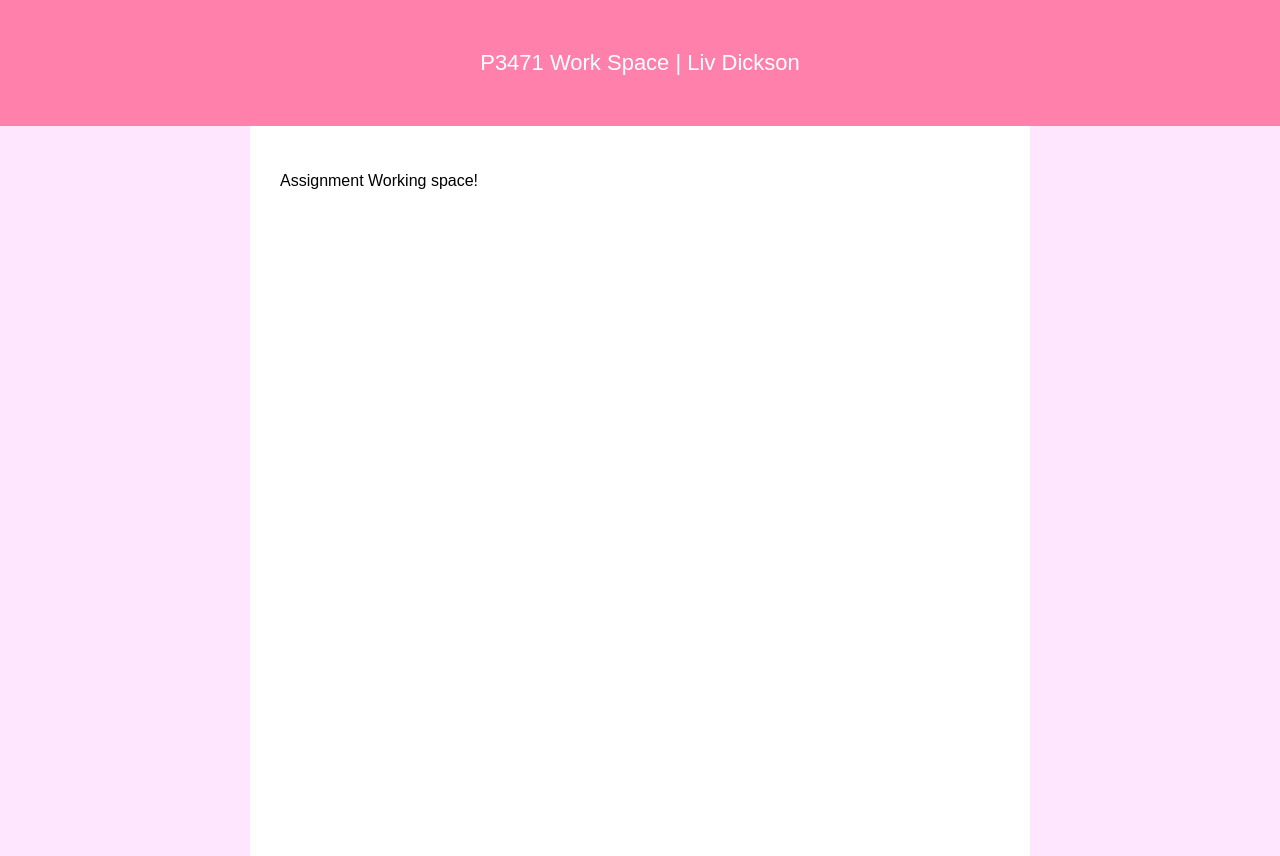
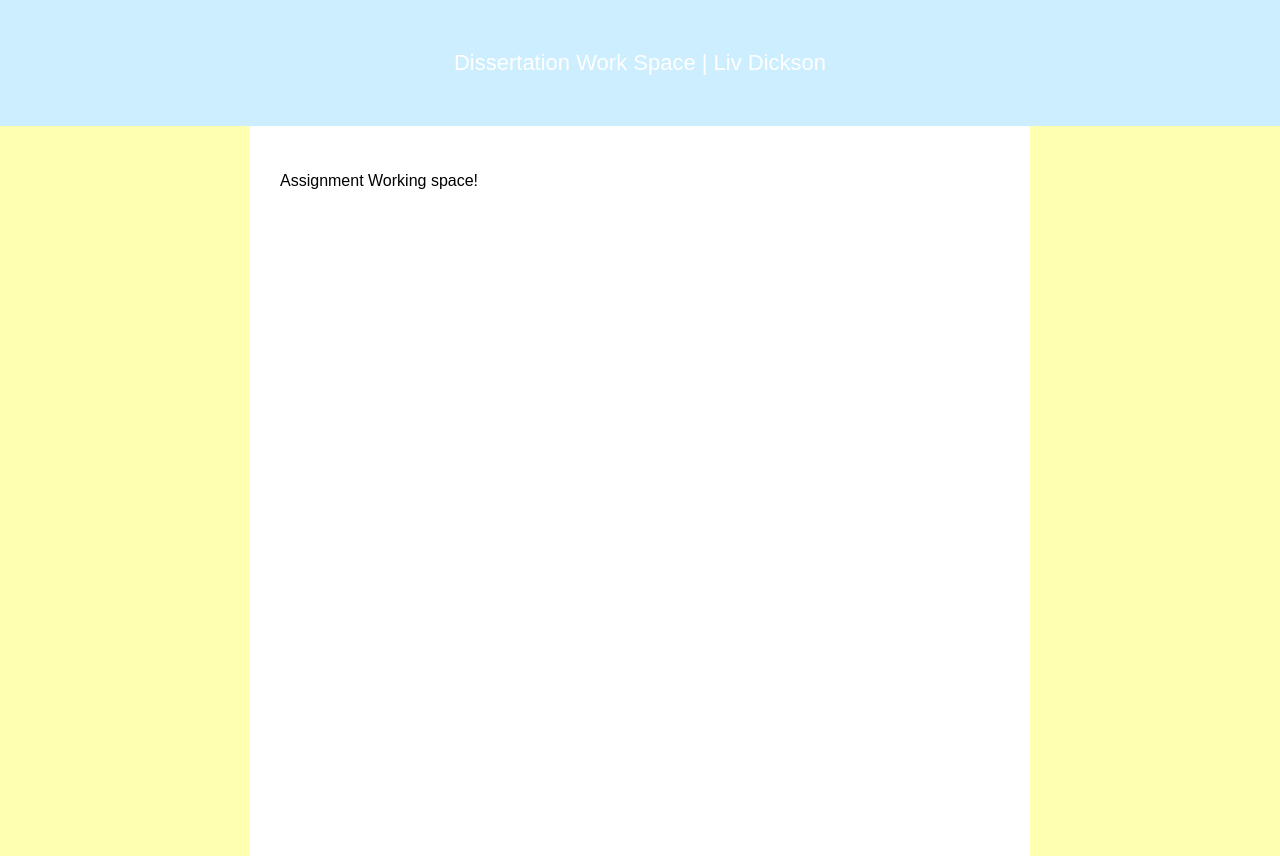
Before and after one commit to OliviaDicksonJMC/PracticalDiss, a plain HTML site: page index.html in a window 1280 px wide. Drawn offline with Linux system fonts and the light colour scheme.

Commit message:
Modify styles and title in index.html
Updated the background color and top bar title.

```diff
--- a/index.html
+++ b/index.html
@@ -6,14 +6,14 @@
 <title>P3471 Work Space</title>
 <style>
   body {
-    background-color: #ffe6ff; /* Side margins-adjust as needed */
+    background-color: #ffffb2; /* Side margins-adjust as needed */
     margin: 0;
     font-family: sans-serif;
   }
 
   .top-bar {
     width: 100%;
-    background-color: #ff80aa ; /* Adjsut as needed */
+    background-color: #cceeff ; /* Adjsut as needed */
     color: #ffffff;            /* White background */
     padding: 50px;
     box-sizing: border-box;
@@ -46,7 +46,7 @@
 
   <!-- Div tag is used to create the top bar -->
   <div class="top-bar">
-    <h1>P3471 Work Space | Liv Dickson</h1>
+    <h1> Dissertation Work Space | Liv Dickson</h1>
   </div>
   <div class="main-content">
     <p>Assignment Working space!</p>
```
